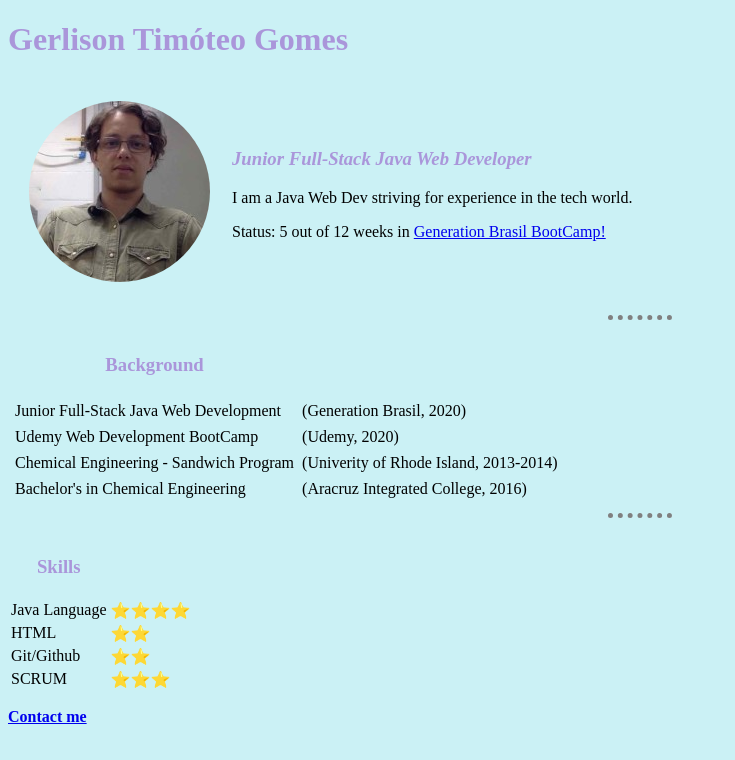
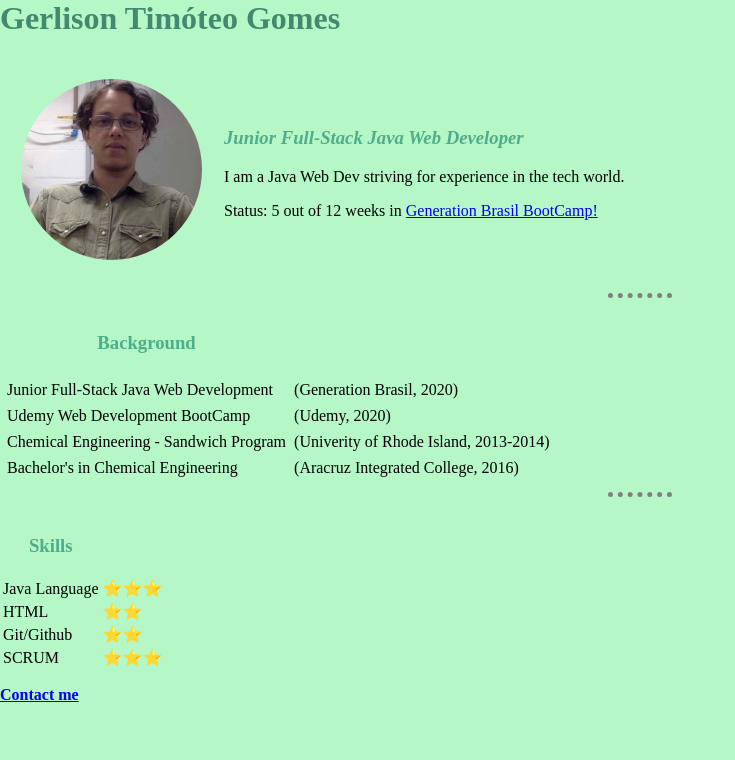
Before and after one commit to gerlisontimoteo/Udemy, a plain HTML site: page index.html in a window 1280 px wide. Shown: the whole page, without its empty margins (0-735 px from the left). Drawn offline with Linux system fonts and the light colour scheme.

Commit message:
version-sep.14.20

```diff
--- a/CSS/styles.css
+++ b/CSS/styles.css
@@ -1,13 +1,19 @@
 body {
-  background-color: #cbf1f5;
+  margin: 0;
+  background-color: #b5f7c6;
+}
+
+div {
+  background-color: #b5f7c6;
 }
 
 h1 {
-  color: #aa96da;
+  margin-top: 0;
+  color: #418a6d;
 }
 
 h3 {
-  color: #aa96da;
+  color: #50ad8b;
 }
 
 hr {
--- a/index.html
+++ b/index.html
@@ -4,14 +4,16 @@
 <head>
   <meta charset="utf-8">
   <title>Gerlison's Portfolio</title>
-  <link rel="stylesheet" href="CSS\styles.css">
+  <link rel="stylesheet" href="\CSS\styles.css">
+  <link rel="icon" href="favicon.ico">
 </head>
 
 <body>
+  <div>
     <h1>Gerlison Timóteo Gomes</h1>
     <table cellspacing="20">
       <tr>
-      <td><img src="images\circle-cropped-Gerlison.png" alt="Gerlison-profile-picture"></td>
+        <td><img src="\images\circle-cropped-Gerlison.png" alt="Gerlison-profile-picture"></td>
         <td>
           <p>
           <h3><em><strong>Junior Full-Stack Java Web Developer</strong></em></h3>
@@ -20,6 +22,7 @@
           <p>Status: 5 out of 12 weeks in <a href="https://brazil.generation.org/">Generation Brasil BootCamp!</a></p </td>
       </tr>
     </table>
+  </div>
   <hr>
   <table cellspacing="6">
     <thead>
@@ -54,7 +57,7 @@
     </thead>
     <tr>
       <td>Java Language</td>
-      <td>⭐⭐⭐⭐</td>
+      <td>⭐⭐⭐</td>
     </tr>
     <tr>
       <td>HTML</td>
```
Also changed, not shown: favicon.ico (added). Lines whose indentation alone changed are shown as unchanged.
